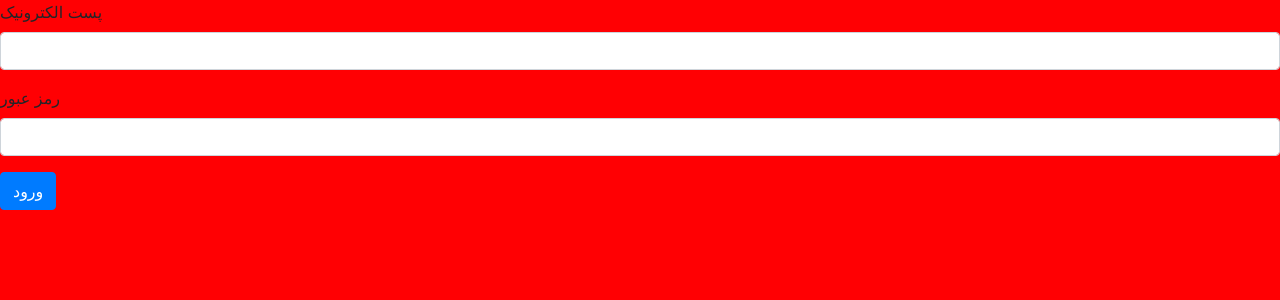
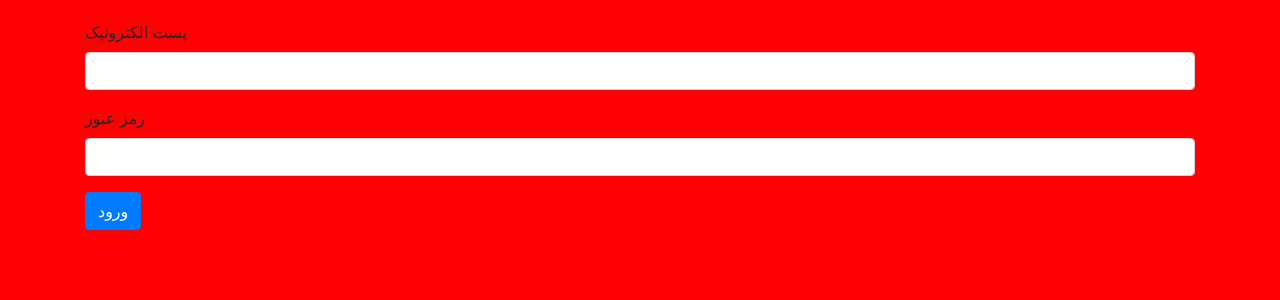
Before and after one commit to Nimatah/Stoneet, a Django app: template templates/base.html in a window 1280 px wide. Shown: the top 300 px of the page. Run offline with Django 3.2, Linux system fonts and the light colour scheme; the template is opened without the code that fills it, so the values that code supplies are empty; some libraries are stand-ins or nearby versions.

Commit message:
Static Debug

```diff
--- /dev/null
+++ b/static/css/ph-style.css
@@ -0,0 +1,7 @@
+body {
+    background-color: #ff0003;
+}
+
+.ph-main-wrapper{
+    margin: 20px 0;
+}
--- a/static/users/css/ph-style.css
+++ /dev/null
@@ -1,3 +0,0 @@
-body {
-    background-color: #ff0003;
-}
--- a/templates/base.html
+++ b/templates/base.html
@@ -9,13 +9,15 @@
     <meta http-equiv="X-UA-Compatible" content="ie=edge">
     <title>Document</title>
     <link rel="stylesheet" href="{% static 'css/bootstrap.min.css' %}">
-    <link rel="stylesheet" href="{% static 'users/css/ph-style.css' %}">
+    <link rel="stylesheet" href="{% static 'css/bootstrap.min.css' %}">
+    <link rel="stylesheet" href="{% static 'css/ph-style.css' %}">
 </head>
 <body>
 <div class="ph-main" id="main">
     <div class="ph-main-wrapper">
         <div class="ph-page">
             <div class="ph-login-wrapper">
+                <div class="container">
                     <form>
                         <div class="form-group">
                             <label for="ph_login_email">پست الکترونیک</label>
@@ -31,5 +33,6 @@
             </div>
         </div>
     </div>
+</div>
 </body>
 </html>
```
Also changed, not shown: project/settings/base.py (+4 -3 lines). Lines whose indentation alone changed are shown as unchanged.
